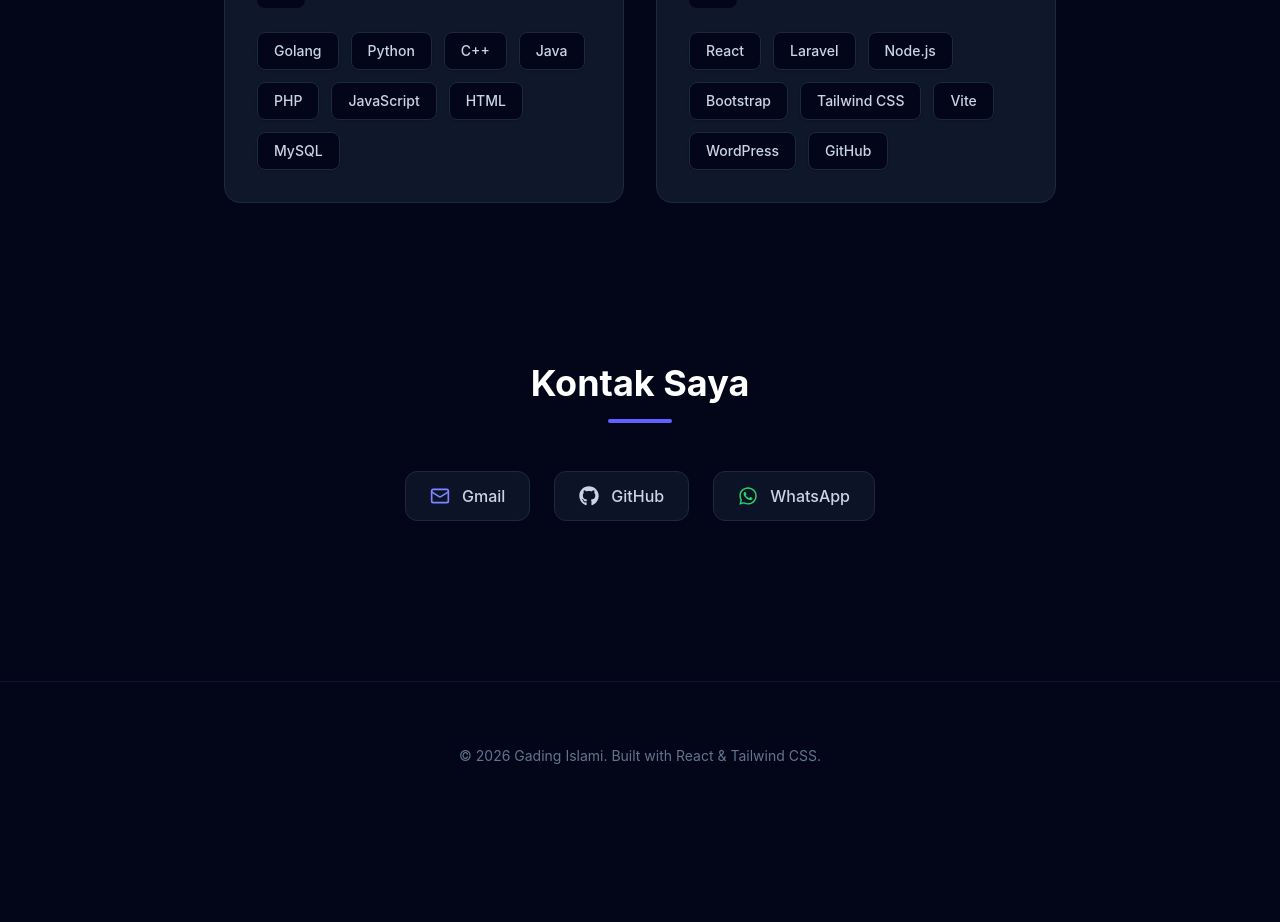
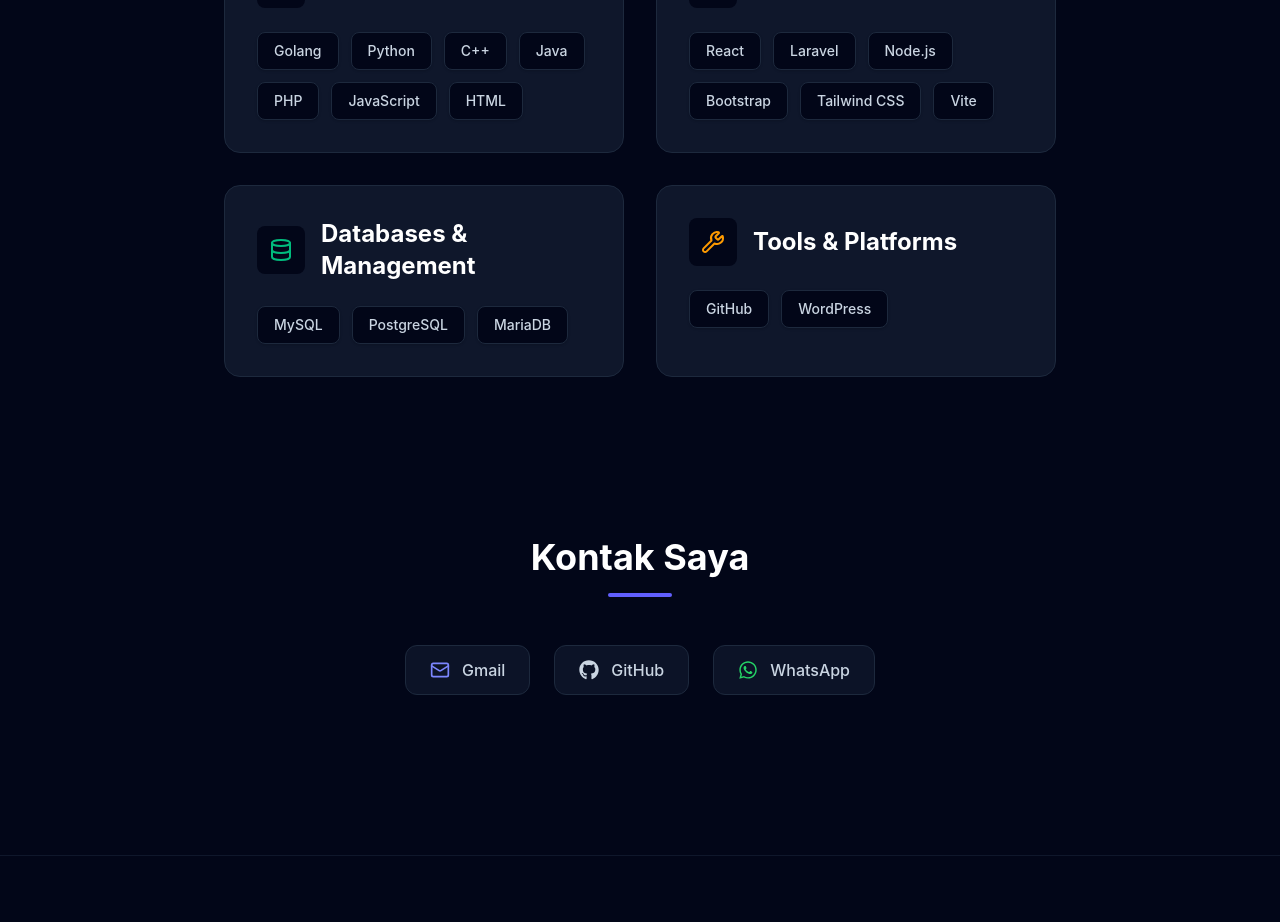
Before and after one commit to gadingislami12/Myself, a React (Vite) app: page / in a window 1280 px wide. Shown: the part 4520-5442 px from the top of the page. Before the commit the page ends 5326 px from the top, so only its background shows below. Built offline with nearby package versions, Linux system fonts and the light colour scheme.

Commit message:
Add Database and Wrench icons to Skills component

```diff
--- a/src/components/Skills.jsx
+++ b/src/components/Skills.jsx
@@ -1,18 +1,29 @@
 import React from 'react';
 import { motion } from 'framer-motion';
-import { Code2, Layout } from 'lucide-react';
+// Menambahkan ikon Database dan Wrench (Tools) dari lucide-react
+import { Code2, Layout, Database, Wrench } from 'lucide-react';
 
 const Skills = () => {
   const categories = [
     {
       title: "Languages",
       icon: <Code2 className="h-6 w-6 text-blue-500" />,
-      skills: ["Golang", "Python", "C++", "Java", "PHP", "JavaScript", "HTML", "MySQL"]
+      skills: ["Golang", "Python", "C++", "Java", "PHP", "JavaScript", "HTML"]
     },
     {
       title: "Web & Frameworks",
       icon: <Layout className="h-6 w-6 text-indigo-500" />,
-      skills: ["React", "Laravel", "Node.js", "Bootstrap", "Tailwind CSS", "Vite", "WordPress", "GitHub"]
+      skills: ["React", "Laravel", "Node.js", "Bootstrap", "Tailwind CSS", "Vite"]
+    },
+    {
+      title: "Databases & Management",
+      icon: <Database className="h-6 w-6 text-emerald-500" />,
+      skills: ["MySQL", "PostgreSQL", "MariaDB"]
+    },
+    {
+      title: "Tools & Platforms",
+      icon: <Wrench className="h-6 w-6 text-amber-500" />,
+      skills: ["GitHub", "WordPress"]
     }
   ];
 
@@ -31,6 +42,7 @@ const Skills = () => {
           <div className="flex-grow h-px bg-slate-800"></div>
         </motion.div>
 
+        {/* Mengubah responsivitas grid: 1 kolom di HP, dan 2 kolom seimbang di tablet/desktop */}
         <div className="grid grid-cols-1 md:grid-cols-2 gap-8">
           {categories.map((category, idx) => (
             <motion.div
@@ -38,7 +50,7 @@ const Skills = () => {
               initial={{ opacity: 0, y: 20 }}
               whileInView={{ opacity: 1, y: 0 }}
               viewport={{ once: true }}
-              transition={{ duration: 0.5, delay: idx * 0.2 }}
+              transition={{ duration: 0.5, delay: idx * 0.1 }}
               className="bg-slate-900 border border-slate-800 rounded-2xl p-8 hover:border-slate-700 transition-colors"
             >
               <div className="flex items-center mb-6">
```
